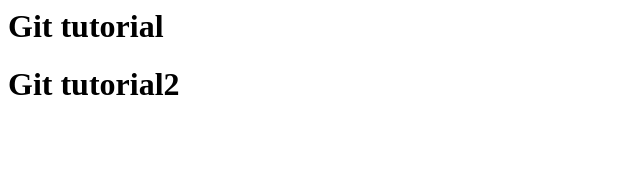
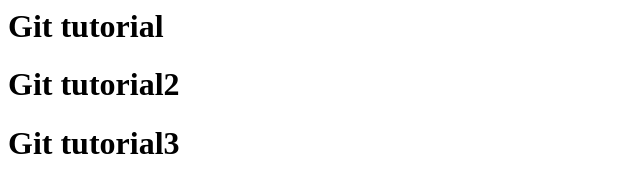
Before and after one commit to x3dazo/git_tutorial, a plain HTML site: page index.html in a window 1280 px wide. Shown: the whole page, without its empty margins (0-640 px from the left). Drawn offline with Linux system fonts and the light colour scheme.

Commit message:
3rd commit

```diff
--- a/index.html
+++ b/index.html
@@ -1,2 +1,3 @@
 <h1>Git tutorial</h1>
 <h1>Git tutorial2</h1>
+<h1>Git tutorial3</h1>
```
